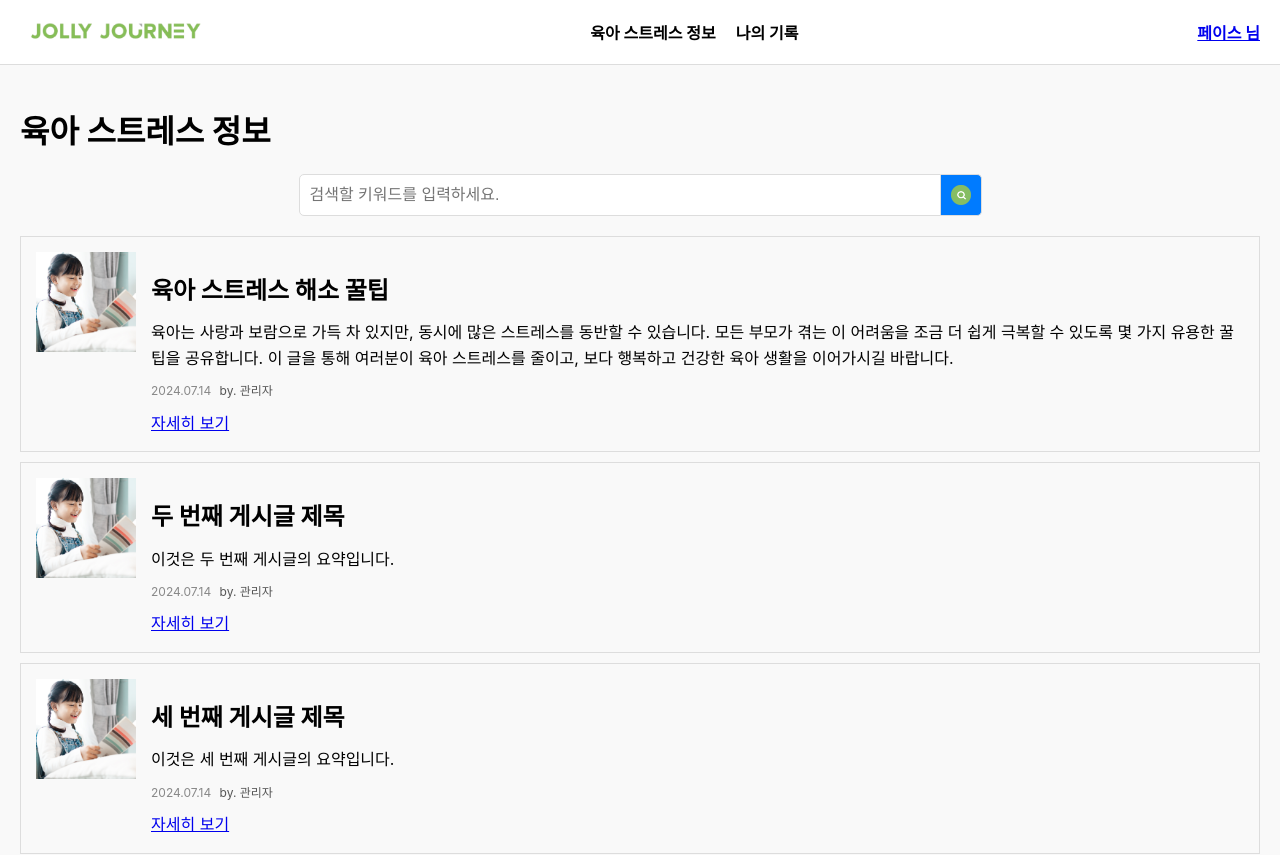
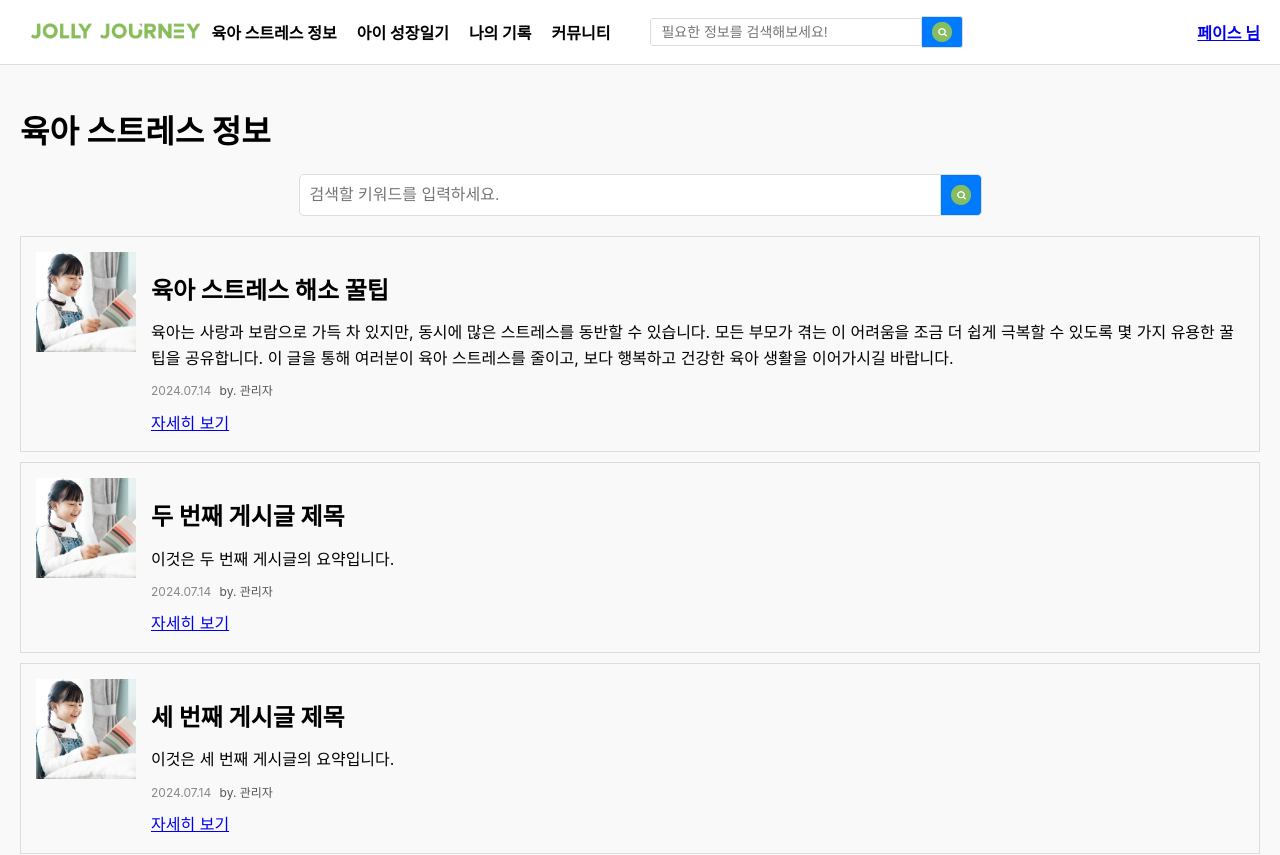
Before and after one commit to Likelion-YeungNam-Univ/12th-JollyJourney-FE, a React (Create React App) app: page / in a window 1280 px wide. Shown: the top 855 px of the page. Built offline with nearby package versions, Linux system fonts and the light colour scheme.

Commit message:
Search function added to Navbar

```diff
--- a/src/App.js
+++ b/src/App.js
@@ -5,6 +5,7 @@ import Board from './components/board/Board';
 import CategoryBoard from './components/board/CategoryBoard';
 import CreatePost from './components/board/CreatePost';
 import PostDetail from './components/board/PostDetail';
+import SearchResults from './components/search/SearchResults'; // 추가
 import Navbar from './components/common/Navbar';
 import Footer from './components/common/Footer';
 import './App.css';
@@ -19,6 +20,7 @@ const App = () => {
         <Route path="/posts" element={<Board />} />
         <Route path="/posts/:id" element={<PostDetail />} />
         <Route path="/posts/create" element={<CreatePost />} />
+        <Route path="/search" element={<SearchResults />} /> {/* 추가 */}
       </Routes>
       <Footer />
     </Router>
--- a/src/components/common/Navbar.css
+++ b/src/components/common/Navbar.css
@@ -32,6 +32,38 @@
   font-weight: bold;
 }
 
+.navbar-search {
+  display: flex;
+  align-items: center;
+  margin-right: auto;
+  margin-left: 20px;
+}
+
+.navbar-search-input {
+  width: 250px;
+  padding: 5px 10px;
+  font-size: 14px;
+  border: 1px solid #ddd;
+  border-radius: 3px 0 0 3px;
+}
+
+.navbar-search-button {
+  padding: 5px 10px;
+  border: 1px solid #ddd;
+  border-left: none;
+  background-color: #007bff;
+  cursor: pointer;
+  border-radius: 0 3px 3px 0;
+  display: flex;
+  align-items: center;
+  justify-content: center;
+}
+
+.navbar-search-button img {
+  width: 20px;
+  height: 20px;
+}
+
 .navbar-profile {
   font-weight: bold;
 }
--- a/src/components/common/Navbar.js
+++ b/src/components/common/Navbar.js
@@ -1,10 +1,19 @@
 // src/components/common/Navbar.js
-import React from 'react';
-import { Link } from 'react-router-dom';
+import React, { useState } from 'react';
+import { Link, useNavigate } from 'react-router-dom';
 import logo from '../../assets/images/image.png';
+import searchIcon from '../../assets/images/search-icon.png'; // 돋보기 아이콘 이미지
 import './Navbar.css';
 
 const Navbar = () => {
+  const [searchTerm, setSearchTerm] = useState('');
+  const navigate = useNavigate();
+
+  const handleSearch = (e) => {
+    e.preventDefault();
+    navigate(`/search?query=${searchTerm}`);
+  };
+
   return (
     <nav className="navbar">
       <div className="navbar-container">
@@ -13,8 +22,22 @@ const Navbar = () => {
         </Link>
         <ul className="navbar-menu">
           <li><Link to="/info">육아 스트레스 정보</Link></li>
+          <li><Link to="/growth">아이 성장일기</Link></li>
           <li><Link to="/record">나의 기록</Link></li>
+          <li><Link to="/community">커뮤니티</Link></li>
         </ul>
+        <form className="navbar-search" onSubmit={handleSearch}>
+          <input
+            type="text"
+            placeholder="필요한 정보를 검색해보세요!"
+            value={searchTerm}
+            onChange={(e) => setSearchTerm(e.target.value)}
+            className="navbar-search-input"
+          />
+          <button type="submit" className="navbar-search-button">
+            <img src={searchIcon} alt="Search" />
+          </button>
+        </form>
         <div className="navbar-profile">
           <Link to="/mypage">페이스 님</Link>
         </div>
--- /dev/null
+++ b/src/components/search/SearchResults.css
@@ -0,0 +1,45 @@
+.search-results-container {
+    padding: 20px;
+  }
+
+  .post-list {
+    display: flex;
+    flex-direction: column;
+  }
+
+  .post-item {
+    display: flex;
+    border: 1px solid #ddd;
+    padding: 15px;
+    margin-bottom: 10px;
+  }
+
+  .post-image {
+    width: 100px;
+    height: 100px;
+    object-fit: cover;
+    margin-right: 15px;
+  }
+
+  .post-content {
+    flex-grow: 1;
+  }
+
+  .post-content h2 {
+    margin: 0 0 10px;
+  }
+
+  .post-content p {
+    margin: 0 0 10px;
+  }
+
+  .post-date {
+    color: #888;
+    font-size: 12px;
+  }
+
+  .post-author {
+    margin-left: 5px;
+    color: #555;
+    font-size: 12px;
+  }
--- /dev/null
+++ b/src/components/search/SearchResults.js
@@ -0,0 +1,41 @@
+import React from 'react';
+import { useLocation, Link } from 'react-router-dom';
+import { posts } from '../../mockData';
+import './SearchResults.css';
+
+const SearchResults = () => {
+  const location = useLocation();
+  const query = new URLSearchParams(location.search).get('query');
+
+  const filteredPosts = posts.filter(
+    post =>
+      post.title.includes(query) || post.content.includes(query) || post.summary.includes(query)
+  );
+
+  return (
+    <div className="search-results-container">
+      <h1>검색 결과</h1>
+      <div className="post-list">
+        {filteredPosts.length > 0 ? (
+          filteredPosts.map(post => (
+            <div key={post.id} className="post-item">
+              <img src={post.image} alt="Post" className="post-image" />
+              <div className="post-content">
+                <h2>{post.title}</h2>
+                <p>{post.summary}</p>
+                <p className="post-date">
+                  {post.date} <span className="post-author">by. {post.author}</span>
+                </p>
+                <Link to={`/posts/${post.id}`}>자세히 보기</Link>
+              </div>
+            </div>
+          ))
+        ) : (
+          <p>검색 결과가 없습니다.</p>
+        )}
+      </div>
+    </div>
+  );
+};
+
+export default SearchResults;
```
Lines whose indentation alone changed are shown as unchanged.
